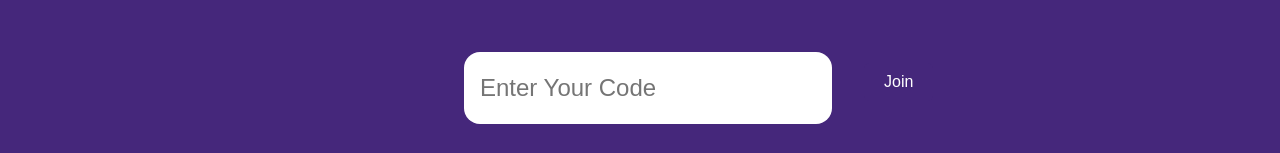
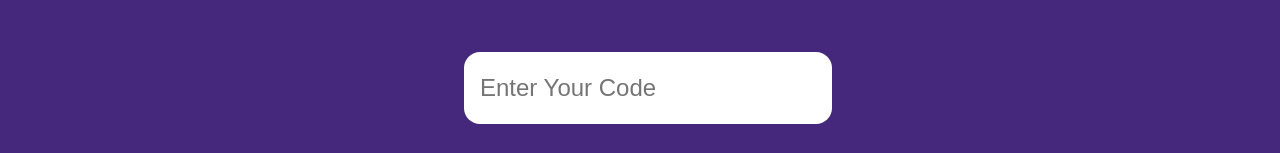
Before and after one commit to udems/MyQuizPal, a React (Vite) app: page /code in a window 1280 px wide. Shown: the part 233-386 px from the top of the page. Built offline with nearby package versions, Linux system fonts and the light colour scheme.

Commit message:
removed code page button

```diff
--- a/src/views/CodePage.jsx
+++ b/src/views/CodePage.jsx
@@ -1,5 +1,4 @@
 import Footer from '../component/Footer';
-import Button from '../component/Button';
 import FeedbackHeader from '../component/FeedBack-Header';
 import profileImg from '../assets/pexels-olly-774909.jpg';
 
@@ -12,7 +11,7 @@ export function CodePage() {
             {/* <label htmlFor="code">Enter Your Code</label> */}
             <div>
             <input type="text" id='code-input' placeholder='Enter Your Code' />
-            <div className='join-button'><Button text="Join" onClick={() => { window.location.href = '/procede'; }} /></div>
+            {/* <div className='join-button'><Button text="Join" onClick={() => { window.location.href = '/procede'; }} /></div> */}
             </div>
             </div>
         <Footer/>
```
